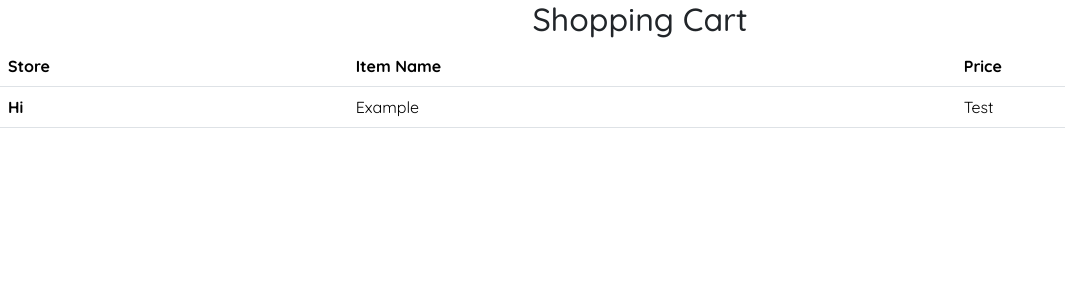
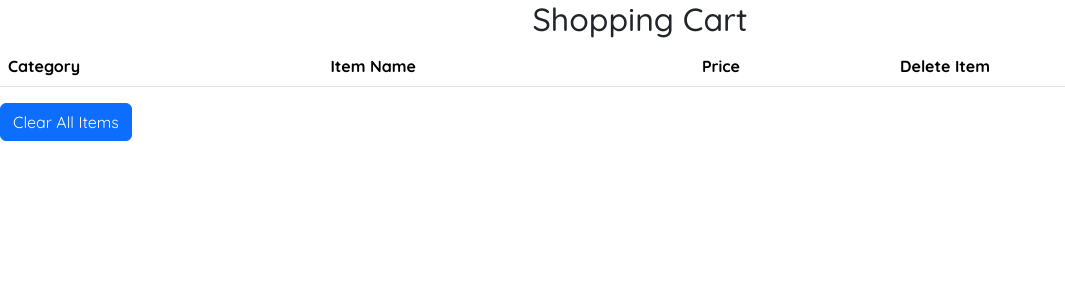
Before and after one commit to suhanishukla/grocery, a Django app: page /cart/ in a window 1280 px wide. Shown: the part 99-399 px from the top of the page, without its empty margins (0-1065 px from the left). Run offline with Django 5.2, Linux system fonts and the light colour scheme; lists and menus that the app fills with data are empty; some libraries are stand-ins or nearby versions.

Commit message:
Shopping Cart Page Works

```diff
--- a/grocerylist/templates/cart.html
+++ b/grocerylist/templates/cart.html
@@ -1,36 +1,85 @@
 <!DOCTYPE html>
 <html>
+
+<head>
+
+</head>
 <body>
-<head>
-  <script>
-    var keys = Object.keys(sessionStorage);
-    keys.forEach(function(key) {
-      var itemAdd = sessionStorage.getItem(key);
-      var storedItem = JSON.parse(itemAdd);
-      var paragraph = document.createElement("p");
-      paragraph.textContent = "Name: " + storedItem;
-      document.body.appendChild(paragraph);
-    });
-
-  </script>
-</head>
-
 {% include 'nav_bar.html' %}
 <h2 class="text-center">Shopping Cart</h2>
 
-<table id="attributeTable" class="table round-table">
+<table id="shoppingCart" class="table round-table">
   <thead>
     <tr>
-      <th scope="col">Store</th>
+      <th scope="col">Category</th>
       <th scope="col">Item Name</th>
       <th scope="col">Price</th>
+      <th scope="col">Delete Item</th>
     </tr>
   </thead>
-  <tbody>
-    <tr>
-      <th colspan= "row">Hi</th>
+  <tbody id="zen">
+    <!-- <tr>
+      <td colspan= "row">Hi</th>
       <td colspan="1">Example</td>
       <td colspan="1">Test</td>
-    </tr>
+      <td colspan="1"><button>Delete Item</button></td>
+    </tr> -->
   </tbody>
 </table>
+<button onclick="clearEverything()"class="btn btn-primary">Clear All Items</button>
+
+<script>
+  var keys = Object.keys(sessionStorage).sort();
+  keys.forEach(function(key) {
+
+    var storedItem = JSON.parse(sessionStorage.getItem(key))
+
+    var newRow = document.createElement('tr');
+    newRow.id = key.toString();
+
+    var price = document.createElement('td');
+    var name1 = document.createElement('td');
+    var cat = document.createElement('td');
+    var deleteRows = document.createElement('td');
+
+    var deleteButton = document.createElement('button');
+    deleteButton.textContent = "Delete Item"
+    deleteButton.setAttribute('onclick', `deleteItem(${newRow.id})`);
+    deleteButton.setAttribute('class', `btn btn-primary`);
+
+    deleteRows.appendChild(deleteButton)
+
+
+    price.textContent = storedItem[0];
+    name1.textContent = storedItem[1];
+    cat.textContent = storedItem[2];
+
+    newRow.appendChild(price);
+    newRow.appendChild(name1);
+    newRow.appendChild(cat);
+    newRow.appendChild(deleteRows);
+
+    document.querySelector('#shoppingCart tbody').appendChild(newRow);
+  });
+
+  function clearEverything()
+  {
+    sessionStorage.clear();
+    var table = document.getElementById("zen");
+    while (table.rows.length >= 0) {
+      table.deleteRow(1);
+      //fix this it only deletes everything but the first row
+    }
+  }
+
+  function deleteItem(row_id)
+  {
+    items = row_id.id
+    sessionStorage.removeItem(items)
+    document.getElementById(items).remove()
+  }
+
+</script>
+
+</body>
+</html>
--- a/grocerylist/templates/index.html
+++ b/grocerylist/templates/index.html
@@ -109,6 +109,7 @@
       var key = new Date().getTime();
       var dynamicKey = 'data_' + key
       sessionStorage.setItem(dynamicKey, array_items);
+      alert("Item has been added to Shopping Cart")
     }
 
   </script>
```
